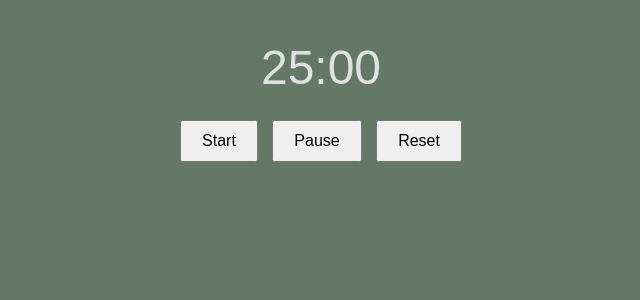
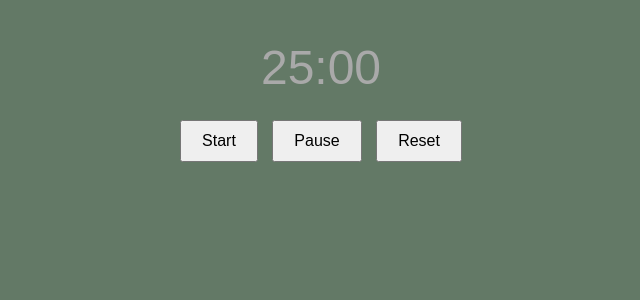
Before and after one commit to amartya-pandey/DoiSt, a Python web app: template templates/pomodoro.html in a window 1280 px wide. Shown: the top 300 px of the page, without its empty margins (319-959 px from the left). Run offline with Jinja, Linux system fonts and the light colour scheme; the template is opened without the code that fills it, so the values that code supplies are empty.

Commit message:
styling todo

```diff
--- a/templates/pomodoro.html
+++ b/templates/pomodoro.html
@@ -25,7 +25,7 @@
 </head>
 <body>
   <!-- <h1>Pomodoro Timer</h1> -->
-  <div id="timer">25:00</div>
+  <div id="timer" style="color: darkgrey;">25:00</div>
   <button id="start">Start</button>
   <button id="pause">Pause</button>
   <button id="reset">Reset</button>
```
